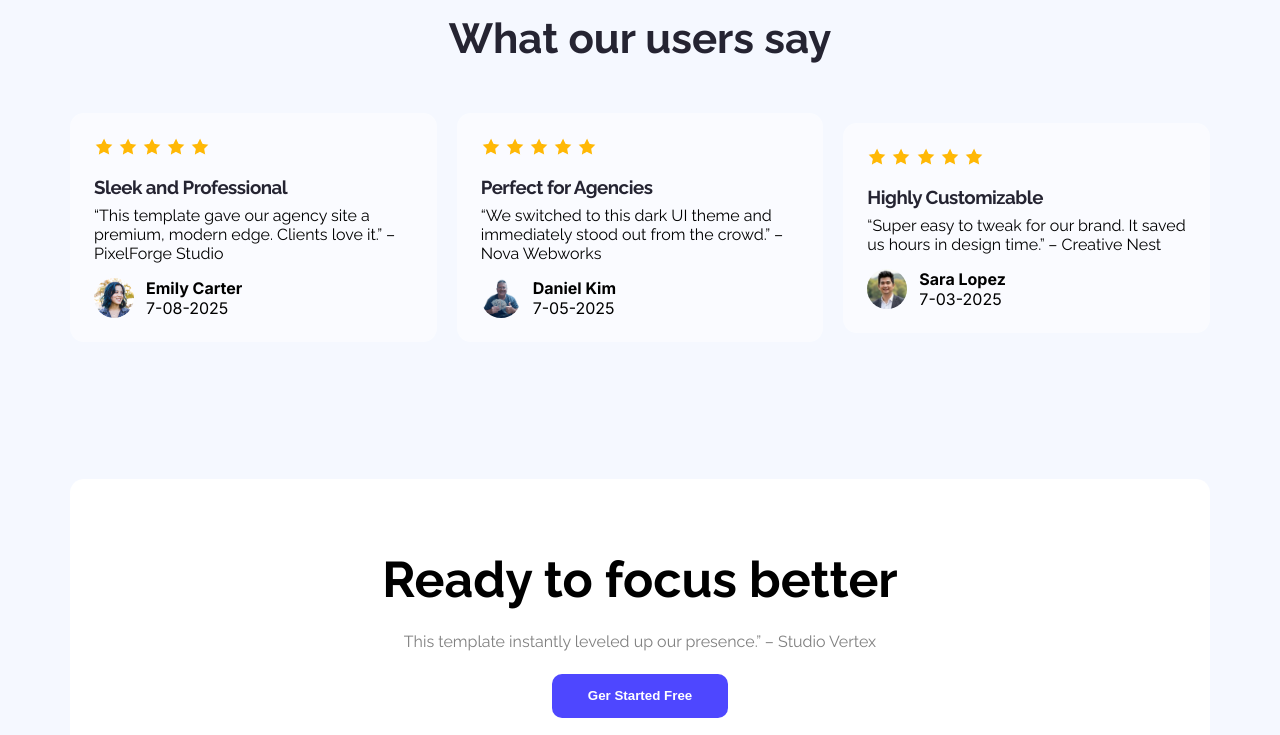
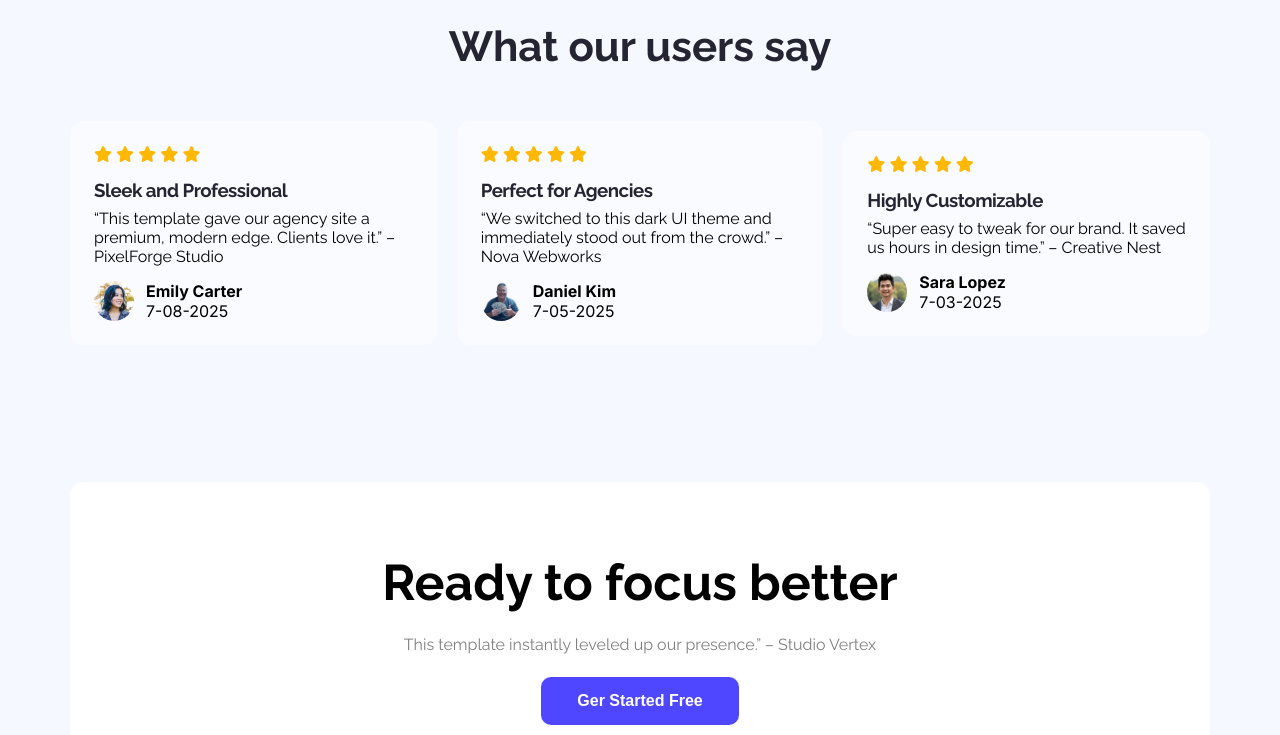
Before and after one commit to rakeebhasan/launchpad, a plain HTML site: page index.html in a window 1280 px wide. Shown: the part 1680-2415 px from the top of the page. Drawn offline with Linux system fonts and the light colour scheme.

Commit message:
Add fav-icon, Buttons Hover Effect and rating star icon from fontawesome.

```diff
--- a/index.html
+++ b/index.html
@@ -3,6 +3,15 @@
 	<head>
 		<meta charset="UTF-8" />
 		<meta name="viewport" content="width=device-width, initial-scale=1.0" />
+		<link
+			rel="shortcut icon"
+			href="images/fav-icon.png"
+			type="image/x-icon"
+		/>
+		<link
+			rel="stylesheet"
+			href="https://cdnjs.cloudflare.com/ajax/libs/font-awesome/6.7.2/css/all.min.css"
+		/>
 		<title>Launchpad - Website</title>
 		<link rel="stylesheet" href="style.css" />
 	</head>
@@ -102,11 +111,11 @@
 							<!-- Single Review -->
 							<div class="single-review">
 								<div class="review-rating">
-									<img src="images/Star.png" alt="" />
-									<img src="images/Star.png" alt="" />
-									<img src="images/Star.png" alt="" />
-									<img src="images/Star.png" alt="" />
-									<img src="images/Star.png" alt="" />
+									<i class="fa-solid fa-star"></i>
+									<i class="fa-solid fa-star"></i>
+									<i class="fa-solid fa-star"></i>
+									<i class="fa-solid fa-star"></i>
+									<i class="fa-solid fa-star"></i>
 								</div>
 								<div class="review-desc">
 									<h3>Sleek and Professional</h3>
@@ -132,11 +141,11 @@
 							<!-- Single Review -->
 							<div class="single-review">
 								<div class="review-rating">
-									<img src="images/Star.png" alt="" />
-									<img src="images/Star.png" alt="" />
-									<img src="images/Star.png" alt="" />
-									<img src="images/Star.png" alt="" />
-									<img src="images/Star.png" alt="" />
+									<i class="fa-solid fa-star"></i>
+									<i class="fa-solid fa-star"></i>
+									<i class="fa-solid fa-star"></i>
+									<i class="fa-solid fa-star"></i>
+									<i class="fa-solid fa-star"></i>
 								</div>
 								<div class="review-desc">
 									<h3>Perfect for Agencies</h3>
@@ -162,11 +171,11 @@
 							<!-- Single Review -->
 							<div class="single-review">
 								<div class="review-rating">
-									<img src="images/Star.png" alt="" />
-									<img src="images/Star.png" alt="" />
-									<img src="images/Star.png" alt="" />
-									<img src="images/Star.png" alt="" />
-									<img src="images/Star.png" alt="" />
+									<i class="fa-solid fa-star"></i>
+									<i class="fa-solid fa-star"></i>
+									<i class="fa-solid fa-star"></i>
+									<i class="fa-solid fa-star"></i>
+									<i class="fa-solid fa-star"></i>
 								</div>
 								<div class="review-desc">
 									<h3>Highly Customizable</h3>
--- a/style.css
+++ b/style.css
@@ -33,6 +33,16 @@ button {
 	font-weight: 700;
 	line-height: 150%;
 	cursor: pointer;
+	transition: all ease 0.4s;
+	font-size: 16px;
+}
+
+button:hover {
+	scale: 1.1;
+	background-color: #efc512;
+	color: #000;
+	font-weight: 700;
+	line-height: 150%;
 }
 
 /* HEADER AREA START */
@@ -160,6 +170,10 @@ nav {
 	text-align: center;
 	font-size: 42px;
 	font-weight: 700;
+}
+
+.fa-star {
+	color: #ffb805;
 }
 
 .reviews-row {
```
Also changed, not shown: images/Star.png (deleted), images/fav-icon.png (added).
